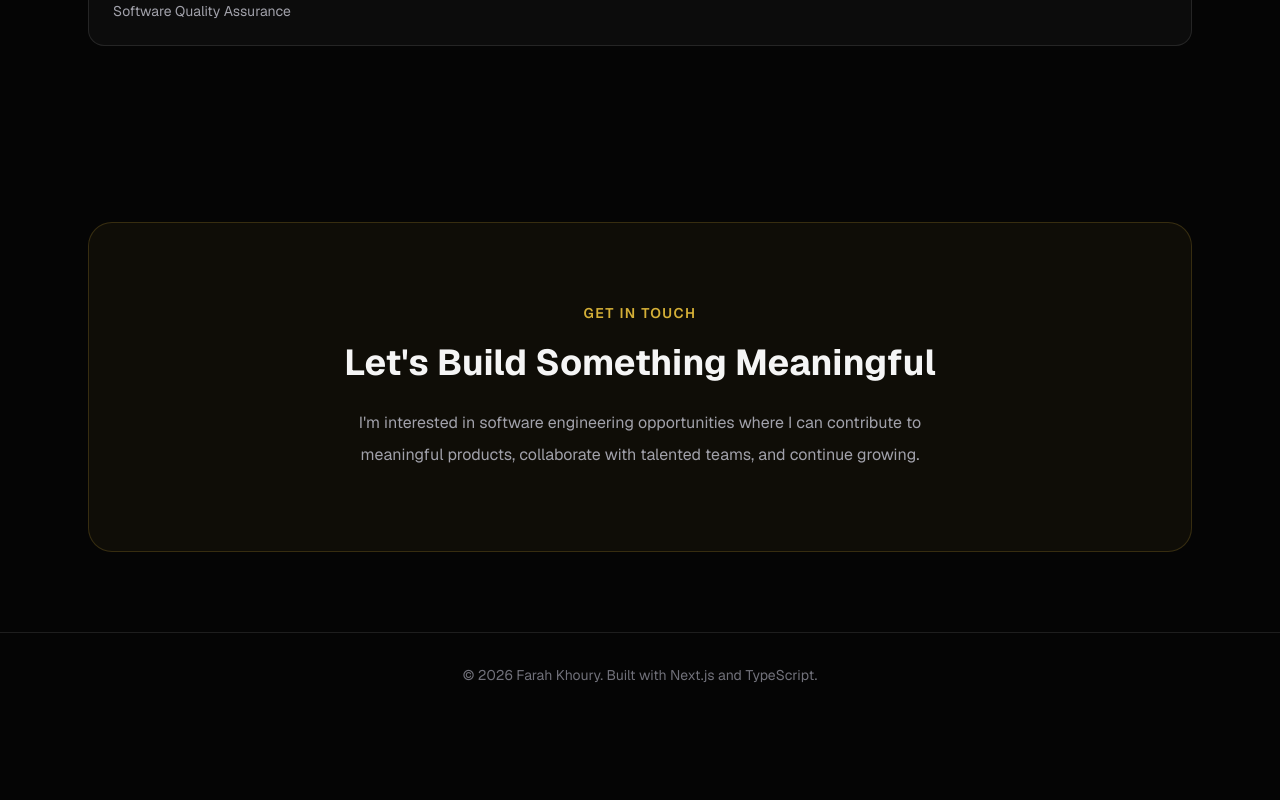
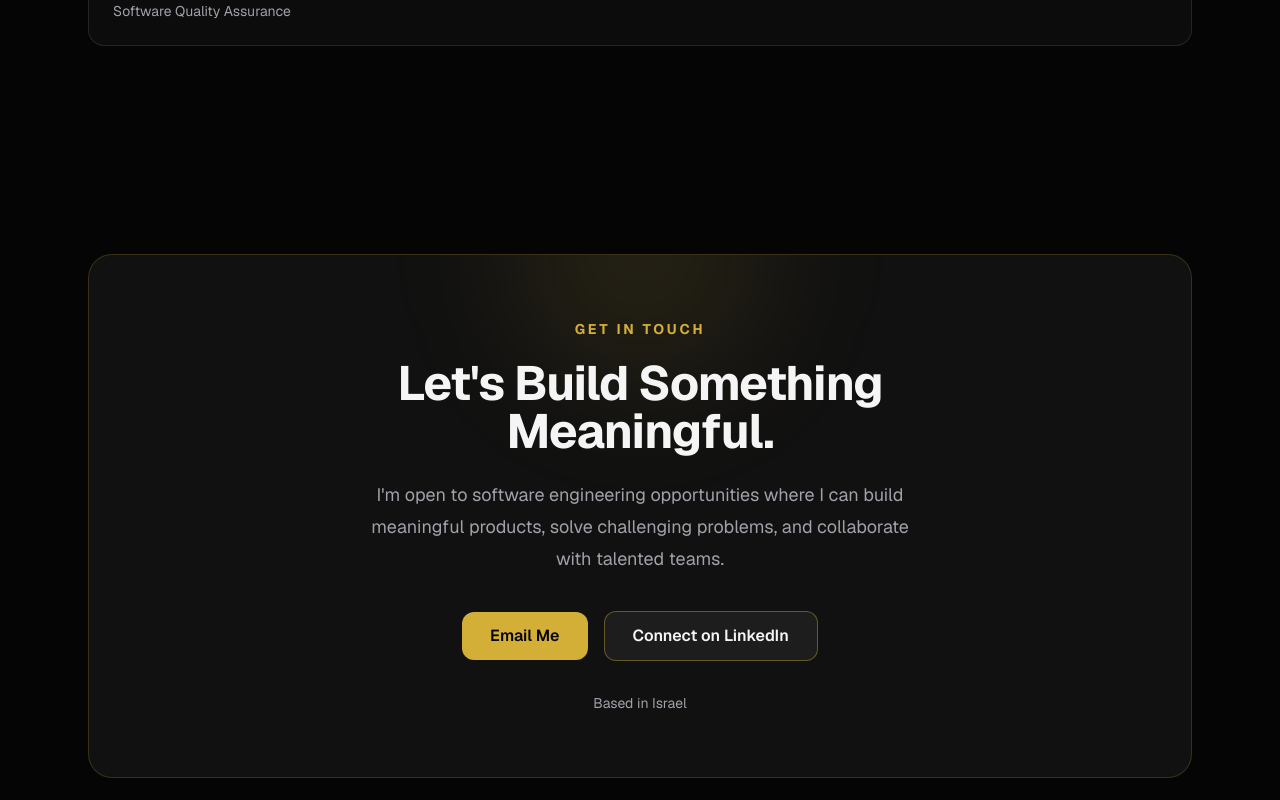
Before and after one commit to farahkh99/farah-portfolio, a Next.js app: page / in a window 1280 px wide. Shown: the part 5240-6040 px from the top of the page. Before the commit the page ends 5957 px from the top, so only its background shows below. Built offline with nearby package versions, Linux system fonts and the light colour scheme.

Commit message:
style: improve portfolio contact section

```diff
--- a/src/app/page.tsx
+++ b/src/app/page.tsx
@@ -29,19 +29,10 @@ const experiences = [
   },
 ];
 
-
-
 const skillGroups = [
   {
     title: "Programming",
-  skills: [
-    "C#",
-    "PHP",
-    "Python",
-    "JavaScript",
-    "TypeScript",
-    "SQL",
-  ],
+    skills: ["C#", "PHP", "Python", "JavaScript", "TypeScript", "SQL"],
   },
   {
     title: "Frontend",
@@ -95,18 +86,14 @@ export default function Home() {
       <AnimatedBackground />
       {/* Navigation */}
 
-
       <main className="mx-auto max-w-6xl px-6">
         {/* Hero */}
         <section
           id="home"
           className="flex min-h-[650px] scroll-mt-24 flex-col justify-center py-24"
         >
-
-
           <h1 className="max-w-4xl text-5xl font-bold tracking-tight sm:text-7xl">
-            Hi, I&apos;m{" "}
-            <span className="text-teal-400">Farah Khoury.</span>
+            Hi, I&apos;m <span className="text-teal-400">Farah Khoury.</span>
           </h1>
 
           <p className="mt-4 text-xl font-medium tracking-wide text-slate-200 sm:text-2xl">
@@ -114,12 +101,15 @@ export default function Home() {
           </p>
 
           <p className="mt-8 max-w-3xl text-xl font-medium leading-relaxed text-slate-200">
-            I build reliable software that solves real-world business
-            problems.
+            I build reliable software that solves real-world business problems.
           </p>
 
           <p className="mt-5 max-w-2xl text-lg leading-8 text-slate-400">
-            Full-Stack Software Engineer With 3+ years of professional experience, I develop production business applications, backend services, and complex integrations using C#, PHP, JavaScript, and SQL. I also build full-stack projects with React, Next.js, TypeScript, and Node.js.
+            Full-Stack Software Engineer With 3+ years of professional
+            experience, I develop production business applications, backend
+            services, and complex integrations using C#, PHP, JavaScript, and
+            SQL. I also build full-stack projects with React, Next.js,
+            TypeScript, and Node.js.
           </p>
 
           <div className="mt-10 flex flex-wrap gap-4">
@@ -129,8 +119,6 @@ export default function Home() {
             >
               Explore My Work
             </a>
-
-
           </div>
 
           <div className="mt-20 grid max-w-xl grid-cols-3 gap-5 border-t border-white/10 pt-8">
@@ -165,21 +153,21 @@ export default function Home() {
           <div className="mt-8 max-w-3xl space-y-5 text-lg leading-8 text-slate-400">
             <p>
               I&apos;m a software engineer experienced in developing,
-              integrating, and supporting production applications
-              across desktop and web environments.
+              integrating, and supporting production applications across desktop
+              and web environments.
             </p>
 
             <p>
-              My experience includes backend development, relational
-              databases, responsive multilingual interfaces,
-              third-party integrations, and complex business workflows.
+              My experience includes backend development, relational databases,
+              responsive multilingual interfaces, third-party integrations, and
+              complex business workflows.
             </p>
 
             <p>
-              I enjoy designing maintainable solutions, solving
-              technical problems, and mentoring developers.
-              I&apos;m also expanding my experience with TypeScript,
-              React, Next.js, and cloud-native development.
+              I enjoy designing maintainable solutions, solving technical
+              problems, and mentoring developers. I&apos;m also expanding my
+              experience with TypeScript, React, Next.js, and cloud-native
+              development.
             </p>
           </div>
         </section>
@@ -193,9 +181,7 @@ export default function Home() {
             MY CAREER
           </p>
 
-          <h2 className="mt-4 text-4xl font-bold">
-            Professional Experience
-          </h2>
+          <h2 className="mt-4 text-4xl font-bold">Professional Experience</h2>
 
           <div className="mt-12 space-y-6">
             {experiences.map((job) => (
@@ -205,22 +191,16 @@ export default function Home() {
               >
                 <div className="flex flex-col justify-between gap-4 md:flex-row">
                   <div>
-                    <h3 className="text-2xl font-semibold">
-                      {job.role}
-                    </h3>
+                    <h3 className="text-2xl font-semibold">{job.role}</h3>
 
-                    <p className="mt-2 text-teal-400">
-                      {job.company}
-                    </p>
+                    <p className="mt-2 text-teal-400">{job.company}</p>
 
                     <p className="mt-1 text-sm text-slate-500">
                       {job.location}
                     </p>
                   </div>
 
-                  <p className="text-sm text-slate-400">
-                    {job.period}
-                  </p>
+                  <p className="text-sm text-slate-400">{job.period}</p>
                 </div>
 
                 <ul className="mt-7 list-disc space-y-3 pl-5 leading-7 text-slate-400 marker:text-teal-400">
@@ -242,27 +222,20 @@ export default function Home() {
             ENGINEERING WORK
           </p>
 
-          <h2 className="mt-4 text-4xl font-bold">
-            Selected Work
-          </h2>
+          <h2 className="mt-4 text-4xl font-bold">Selected Work</h2>
 
           <p className="mt-5 max-w-2xl leading-7 text-slate-400">
-            A selection of my professional engineering experience
-            and personal development work. Employer-owned projects
-            are described at a high level without publishing
-            proprietary source code or internal materials.
+            A selection of my professional engineering experience and personal
+            development work. Employer-owned projects are described at a high
+            level without publishing proprietary source code or internal
+            materials.
           </p>
-
 
           <div className="mt-12 grid gap-6 md:grid-cols-2 md:auto-rows-fr">
             {projects.map((project) => (
-              <ProjectCard
-                key={project.id}
-                project={project}
-              />
+              <ProjectCard key={project.id} project={project} />
             ))}
           </div>
-
         </section>
 
         {/* Skills */}
@@ -274,9 +247,7 @@ export default function Home() {
             TECHNICAL EXPERTISE
           </p>
 
-          <h2 className="mt-4 text-4xl font-bold">
-            Skills & Technologies
-          </h2>
+          <h2 className="mt-4 text-4xl font-bold">Skills & Technologies</h2>
 
           <div className="mt-12 grid gap-6 md:grid-cols-2">
             {skillGroups.map((group) => (
@@ -284,9 +255,7 @@ export default function Home() {
                 key={group.title}
                 className="rounded-2xl border border-white/10 bg-white/[0.03] p-7"
               >
-                <h3 className="mb-6 text-lg font-semibold">
-                  {group.title}
-                </h3>
+                <h3 className="mb-6 text-lg font-semibold">{group.title}</h3>
 
                 <div className="flex flex-wrap gap-2">
                   {group.skills.map((skill) => (
@@ -322,49 +291,69 @@ export default function Home() {
                 key={item.degree}
                 className="rounded-2xl border border-white/10 bg-white/[0.03] p-6"
               >
-                <h3 className="text-xl font-semibold">
-                  {item.degree}
-                </h3>
+                <h3 className="text-xl font-semibold">{item.degree}</h3>
 
-                <p className="mt-2 text-teal-400">
-                  {item.institution}
-                </p>
+                <p className="mt-2 text-teal-400">{item.institution}</p>
 
-                <p className="mt-2 text-sm text-slate-400">
-                  {item.detail}
-                </p>
+                <p className="mt-2 text-sm text-slate-400">{item.detail}</p>
               </article>
             ))}
           </div>
         </section>
 
         {/* Contact */}
-        <section
-          id="contact"
-          className="my-20 scroll-mt-24 rounded-3xl border border-teal-400/20 bg-teal-400/[0.05] px-6 py-20 text-center"
-        >
-          <p className="text-sm font-semibold tracking-widest text-teal-400">
-            GET IN TOUCH
+
+        <section id="contact" className="scroll-mt-28 py-20 md:py-28">
+          <div className="relative overflow-hidden rounded-3xl border border-accent/20 bg-surface px-6 py-14 text-center md:px-12 md:py-16">
+            {/* Decorative gold glow */}
+            <div
+              aria-hidden="true"
+              className="pointer-events-none absolute -top-32 left-1/2 h-64 w-64 -translate-x-1/2 rounded-full bg-accent/10 blur-3xl"
+            />
+
+            <div className="relative z-10 mx-auto max-w-2xl">
+              <p className="text-sm font-bold uppercase tracking-[0.2em] text-accent">
+                Get in Touch
               </p>
 
-          <h2 className="mt-5 text-4xl font-bold">
-            Let&apos;s Build Something Meaningful
+              <h2 className="mt-5 text-3xl font-bold tracking-tight text-foreground md:text-5xl">
+                Let&apos;s Build Something Meaningful.
               </h2>
 
-          <p className="mx-auto mt-6 max-w-xl leading-8 text-slate-400">
-            I&apos;m interested in software engineering opportunities
-            where I can contribute to meaningful products,
-            collaborate with talented teams, and continue growing.
+              <p className="mx-auto mt-6 max-w-xl text-base leading-8 text-muted md:text-lg">
+                I&apos;m open to software engineering opportunities where I can
+                build meaningful products, solve challenging problems, and
+                collaborate with talented teams.
               </p>
 
+              {/* Contact actions */}
+              <div className="mt-9 flex flex-col items-center justify-center gap-4 sm:flex-row">
+                <a
+                  href="mailto:farah.khoury11@gmail.com"
+                  className="inline-flex min-h-12 w-full items-center justify-center rounded-xl bg-accent px-7 py-3 font-semibold text-background transition-all duration-200 hover:-translate-y-1 hover:bg-accent-hover focus-visible:outline-2 focus-visible:outline-offset-4 focus-visible:outline-accent sm:w-auto"
+                >
+                  Email Me
+                </a>
 
+                <a
+                  href="https://www.linkedin.com/in/farah-khoury-473a3920a"
+                  target="_blank"
+                  rel="noopener noreferrer"
+                  className="inline-flex min-h-12 w-full items-center justify-center rounded-xl border border-accent/40 bg-white/5 px-7 py-3 font-semibold text-foreground transition-all duration-200 hover:-translate-y-1 hover:border-accent hover:text-accent focus-visible:outline-2 focus-visible:outline-offset-4 focus-visible:outline-accent sm:w-auto"
+                >
+                  Connect on LinkedIn
+                </a>
+              </div>
+
+              <p className="mt-8 text-sm text-muted">Based in Israel</p>
+            </div>
+          </div>
         </section>
       </main>
 
       {/* Footer */}
       <footer className="border-t border-white/10 px-6 py-8 text-center text-sm text-slate-500">
-        © {new Date().getFullYear()} Farah Khoury.
-        Built with Next.js and TypeScript.
+        © {new Date().getFullYear()} Farah Khoury
       </footer>
     </div>
   );
```
Lines whose indentation alone changed are shown as unchanged.
